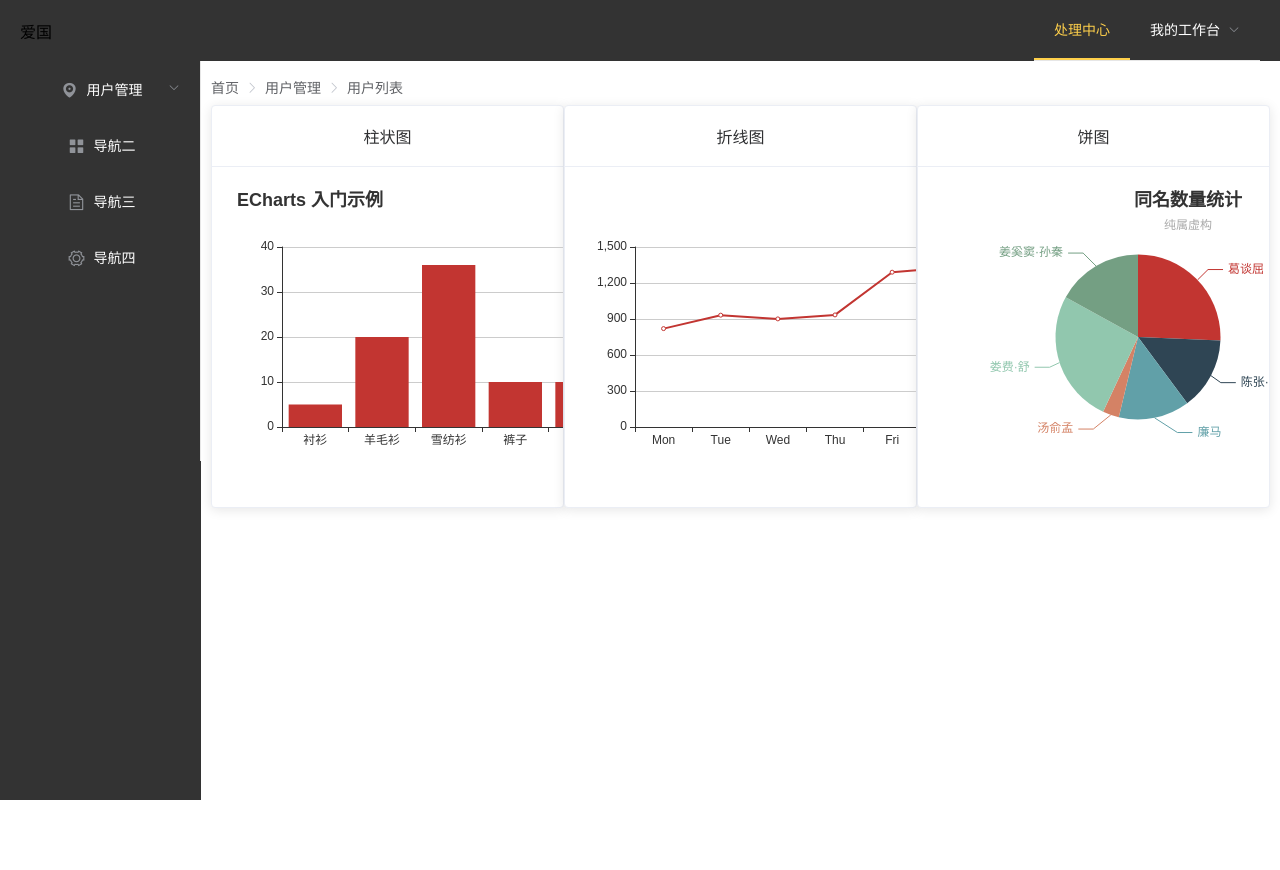
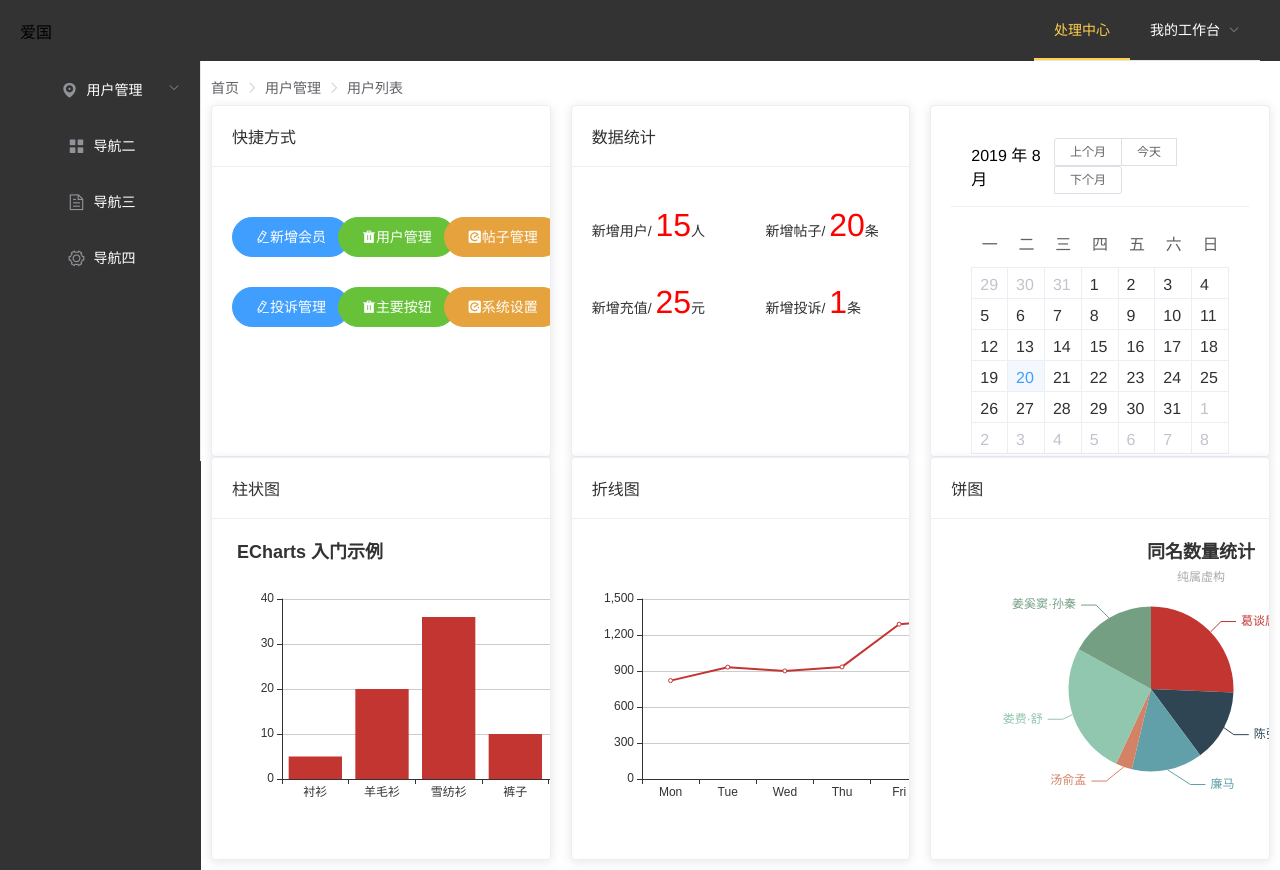
Before and after one commit to TryoneCHEN/vue-miango-admin, a Vue app: page / in a window 1280 px wide. Before the commit the page ends 800 px from the top, so only its background shows below. Built offline with nearby package versions, Linux system fonts and the light colour scheme.

Commit message:
简单实现home上部分布局

```diff
--- a/src/App.vue
+++ b/src/App.vue
@@ -2,8 +2,8 @@
     <div id="app">
         <myheader />
         <section style="display:flex;flex:1;">
-            <div style="width:201px;background-color:#333;" >
-                <myleft />
+            <div style="width:201px;background-color:#333;text-align:center;" >
+                <myleft/>
             </div>
             <article style="flex:1;padding:10px">
                 <el-breadcrumb separator-class="el-icon-arrow-right" style="margin:10px 0">
@@ -42,7 +42,7 @@ export default {
     font-family: 'Avenir', Helvetica, Arial, sans-serif;
     -webkit-font-smoothing: antialiased;
     -moz-osx-font-smoothing: grayscale;
-    text-align: center;
+    /* text-align: center; */
     /* color: #2c3e50; */
     /* margin-top: 60px; */
     display: flex;
--- a/src/view/home.vue
+++ b/src/view/home.vue
@@ -1,6 +1,97 @@
 <template>
     <div>
-        <el-row>
+        <el-row :gutter="20">
+            <el-col :span="8">
+                <div class="grid-content bg-purple">
+                    <el-card class="box-card" style="height: 350px;">
+                        <div slot="header" class="clearfix">
+                            <span>快捷方式</span>
+                        </div>
+                        <el-row :gutter="20" class="anniu">
+                            <el-col :span="8">
+                                <div class="grid-content bg-purple">
+                                    <el-button type="primary" round>
+                                        <i class="el-icon-edit"></i>新增会员
+                                    </el-button>
+                                </div>
+                            </el-col>
+                            <el-col :span="8">
+                                <div class="grid-content bg-purple-light">
+                                    <el-button type="success" round>
+                                        <i class="el-icon-delete-solid"></i>用户管理
+                                    </el-button>
+                                </div>
+                            </el-col>
+                            <el-col :span="8">
+                                <div class="grid-content bg-purple">
+                                    <el-button type="warning" round>
+                                        <i class="el-icon-platform-eleme"></i>帖子管理
+                                    </el-button>
+                                </div>
+                            </el-col>
+                        </el-row>
+                        <el-row :gutter="20" class="anniu">
+                            <el-col :span="8">
+                                <div class="grid-content bg-purple">
+                                    <el-button type="primary" round>
+                                        <i class="el-icon-edit"></i>投诉管理
+                                    </el-button>
+                                </div>
+                            </el-col>
+                            <el-col :span="8">
+                                <div class="grid-content bg-purple-light">
+                                    <el-button type="success" round>
+                                        <i class="el-icon-delete-solid"></i>主要按钮
+                                    </el-button>
+                                </div>
+                            </el-col>
+                            <el-col :span="8">
+                                <div class="grid-content bg-purple">
+                                    <el-button type="warning" round>
+                                        <i class="el-icon-platform-eleme"></i>系统设置
+                                    </el-button>
+                                </div>
+                            </el-col>
+                        </el-row>
+                    </el-card>
+                </div>
+            </el-col>
+            <el-col :span="8">
+                <div class="grid-content bg-purple-light">
+                    <el-card class="box-card" style="height: 350px;">
+                        <div slot="header" class="clearfix">
+                            <span>数据统计</span>
+                        </div>
+                        <el-row :gutter="50" class="sjtj">
+                            <el-col class="item" :span="12">
+                                新增用户/
+                                <span>15</span>人
+                            </el-col>
+                            <el-col class="item" :span="12">
+                                新增帖子/
+                                <span>20</span>条
+                            </el-col>
+                            <el-col class="item" :span="12">
+                                新增充值/
+                                <span>25</span>元
+                            </el-col>
+                            <el-col class="item" :span="12">
+                                新增投诉/
+                                <span>1</span>条
+                            </el-col>
+                        </el-row>
+                    </el-card>
+                </div>
+            </el-col>
+            <el-col :span="8">
+                <div class="grid-content bg-purple">
+                    <el-card class="box-card" style="height: 350px;">
+                        <el-calendar v-model="value"></el-calendar>
+                    </el-card>
+                </div>
+            </el-col>
+        </el-row>
+        <el-row :gutter="20">
             <el-col :span="8">
                 <div class="grid-content bg-purple">
                     <el-card class="box-card">
@@ -38,6 +129,11 @@
 <script>
 import { chartscolumn, chartsline, chartspie } from '@/components'
 export default {
+    data() {
+      return {
+        value: new Date()
+      }
+    },
     components: {
         chartscolumn,
         chartsline,
@@ -47,4 +143,19 @@ export default {
 </script>
 
 <style>
+.el-calendar-table .el-calendar-day{
+    height: 30px;
+
+}
+.anniu {
+    margin-top: 30px;
+}
+.sjtj .item {
+    padding: 20px;
+    font-size: 14px;
+}
+.sjtj .item span {
+    color: red;
+    font-size: 32px;
+}
 </style>
```
